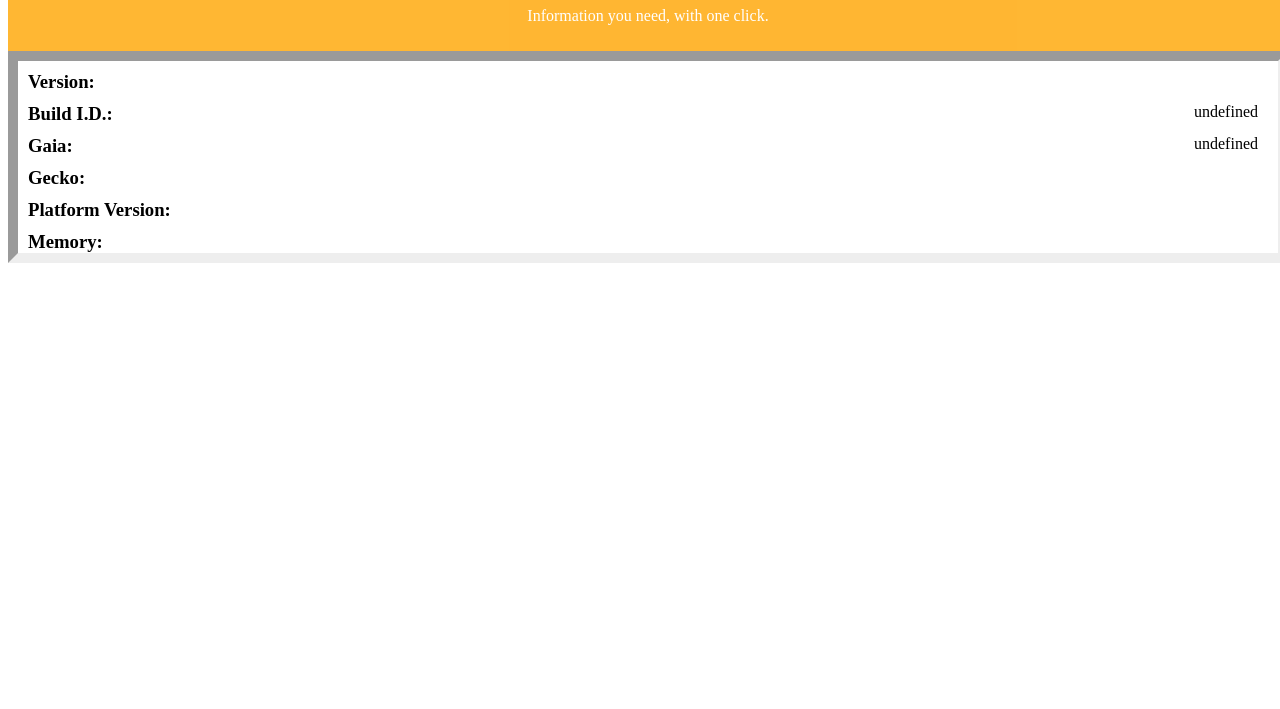
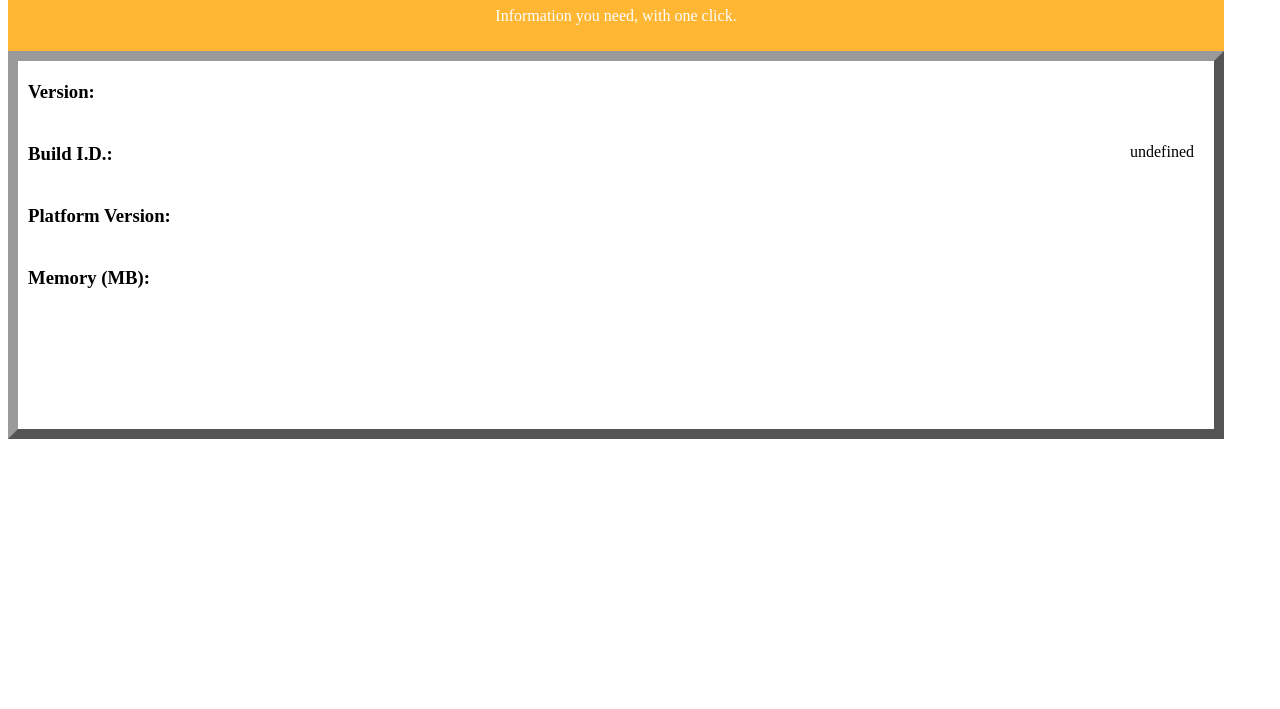
Before and after one commit to kglazko/fox-facts, a plain HTML site: page index.html in a window 1280 px wide. Shown: the part 91-800 px from the top of the page. Drawn offline with Linux system fonts and the light colour scheme.

Commit message:
Finishing basic functionality

```diff
--- a/index.html
+++ b/index.html
@@ -24,19 +24,11 @@
           <div id="build-id" class="data">
           </div></div>
     <div class="box">
-    <h3> Gaia: </h3>
-        <div id="gaia" class="data">
-          </div></div>
-    <div class="box">
-    <h3> Gecko: </h3>
-    <div id="gecko" class="data">
-          </div></div>
-    <div class="box">
     <h3> Platform Version: </h3>
     <div id="platform" class="data">
           </div></div>
     <div class="box">
-    <h3> Memory: </h3>
+    <h3> Memory (MB): </h3>
         <div id="memory" class="data">
           </div></div>
     </div>
--- a/js/facts.js
+++ b/js/facts.js
@@ -3,8 +3,13 @@
 window.onload = function() {
 
 	document.getElementById("build-id").innerHTML = navigator.buildID;
-	document.getElementById("gaia").innerHTML = navigator.gaia;
-	document.getElementById("memory").innerHTML = navigator.getFeature("hardware.memory");
+
+	//Memory
+	navigator.getFeature("hardware.memory").then(function(mem){
+		document.getElementById("memory").innerHTML = mem;
+		console.log(mem);
+	});
+	//document.getElementById("memory").innerHTML = obj["hardware.memory"];
 
 	//Going to use the Settings API to get stuff
 	var lock = navigator.mozSettings.createLock();
@@ -27,11 +32,10 @@ window.onload = function() {
 	}
 
 	//Gecko Version
-	var geckoRev = lock.get('deviceinfo.firmware_revision');
+	var geckoRev = lock.get('deviceinfo.hardware');
 	geckoRev.onsuccess = function() {
 		var json2 = JSON.stringify(geckoRev.result), obj2 = JSON.parse(json2);
-		console.log(obj2["deviceinfo.firmware_revision"]);
-		document.getElementById("gecko").innerHTML = obj2["deviceinfo.firmware_revision"];
+		document.getElementById("gecko").innerHTML = obj2["deviceinfo.hardware"];
 	}
 
 	geckoRev.onerror = function () {
--- a/style/css/style.css
+++ b/style/css/style.css
@@ -1,11 +1,12 @@
 @import url('http://fonts.googleapis.com/css?family=Changa+One|Permanent+Marker');
 
 body {
-    width: 100%;
+    width: 95%;
     height: 100%;
     overflow: hidden;
     text-align: center;
     color:white;
+    padding-right:10px;
 }
 
 h3 {
@@ -33,6 +34,11 @@ button {
     text-align: left;
     border-style: inset;
     border-width:10px;
+    border-bottom-width: 10px;
+    border-bottom-color: black;
+    border-right-width: 10px;
+    border-right-color: black;
+    padding-bottom:120px;
 }
 
 #buttons {
@@ -55,5 +61,6 @@ button {
 
 .box {
     display:block;
-    padding-top: 10px;
+    padding-bottom: 20px;
+    padding-top:20px;
 }
```
Also changed, not shown: 1 other file.
